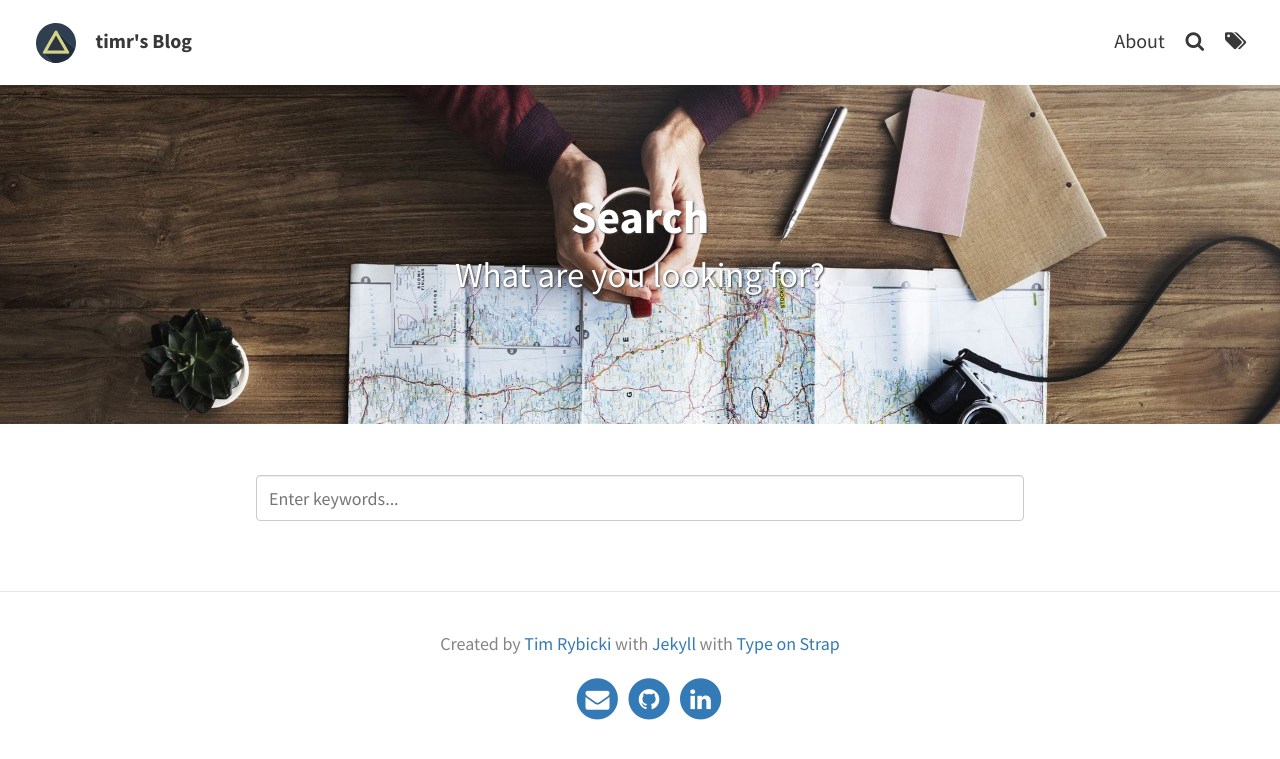
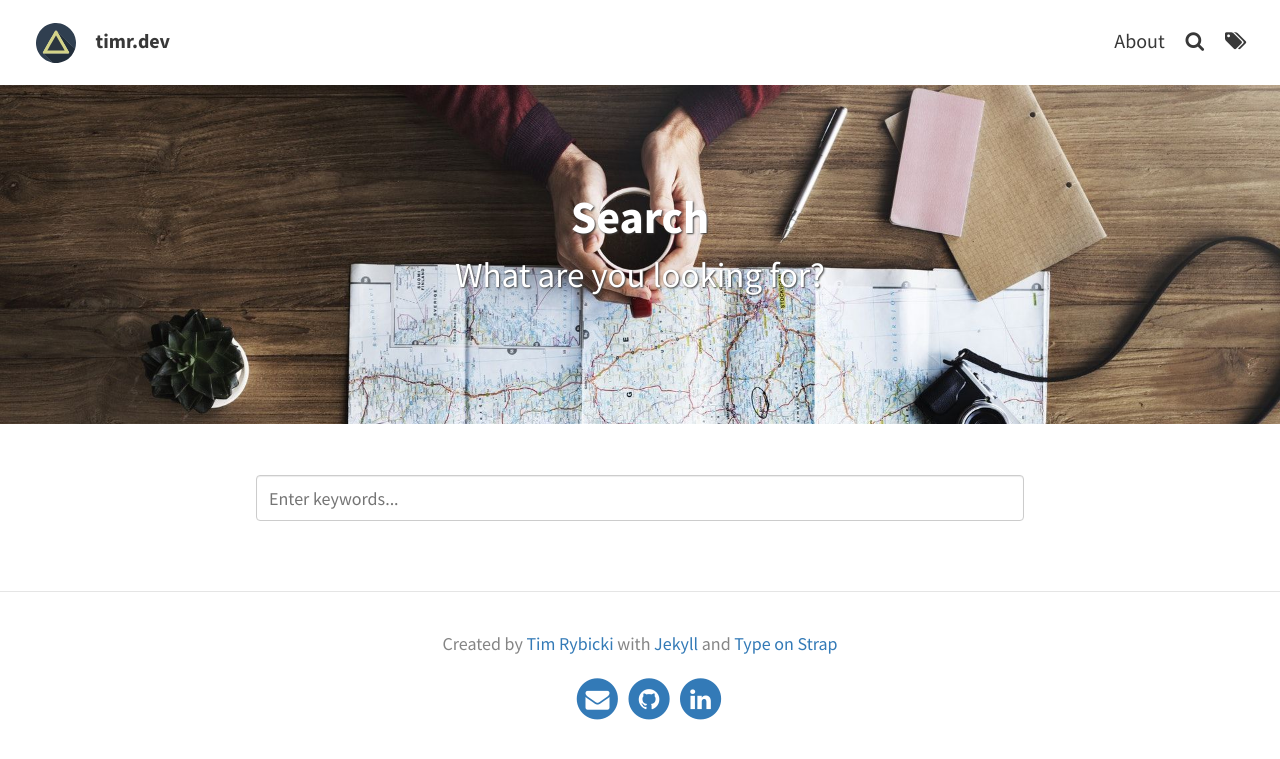
Before and after one commit to celtic426/blog, a Jekyll site: the page built from pages/search.html, in a window 1280 px wide. Shown: the top 759 px of the page. Built offline with Jekyll 4.4.1, drawn with Linux system fonts in a browser that asks for light colours.

Commit message:
Update title in tabbar and header

```diff
--- a/_config.yml
+++ b/_config.yml
@@ -1,13 +1,13 @@
 # SITE CONFIGURATION
 baseurl: '/blog'
 url: 'https://timr.dev'
-title: timr's Blog # site's title
-description: 'Web Development' # used by search engines
+title: 'timr Blog' # title in tab
+description: 'Web Developer Tech Blog' # used by search engines
 
 # THEME-SPECIFIC CONFIGURATION
 theme_settings:
   # Meta
-  title: timr's Blog # blog's title
+  title: timr.dev # title in page header
   avatar: assets/img/triangle.svg
   favicon: assets/favicon.ico
   gravatar: # Email MD5 hash
@@ -17,7 +17,7 @@ theme_settings:
     <p>Finding simplicity and speed</p>
   header_text_feature_image: assets/img/pexels/triangular.jpeg
   footer_text: >
-    Created by <a href="https://timr.dev/" target="_blank">Tim Rybicki</a> with <a href="https://jekyllrb.com/">Jekyll</a> with <a href="https://github.com/sylhare/Type-on-Strap">Type on Strap</a>
+    Created by <a href="https://timr.dev/" target="_blank">Tim Rybicki</a> with <a href="https://jekyllrb.com/">Jekyll</a> and <a href="https://github.com/sylhare/Type-on-Strap">Type on Strap</a>
 
   # Icons
   rss:
```
Also changed, not shown: _layouts/page.html (+1 -6 lines).
